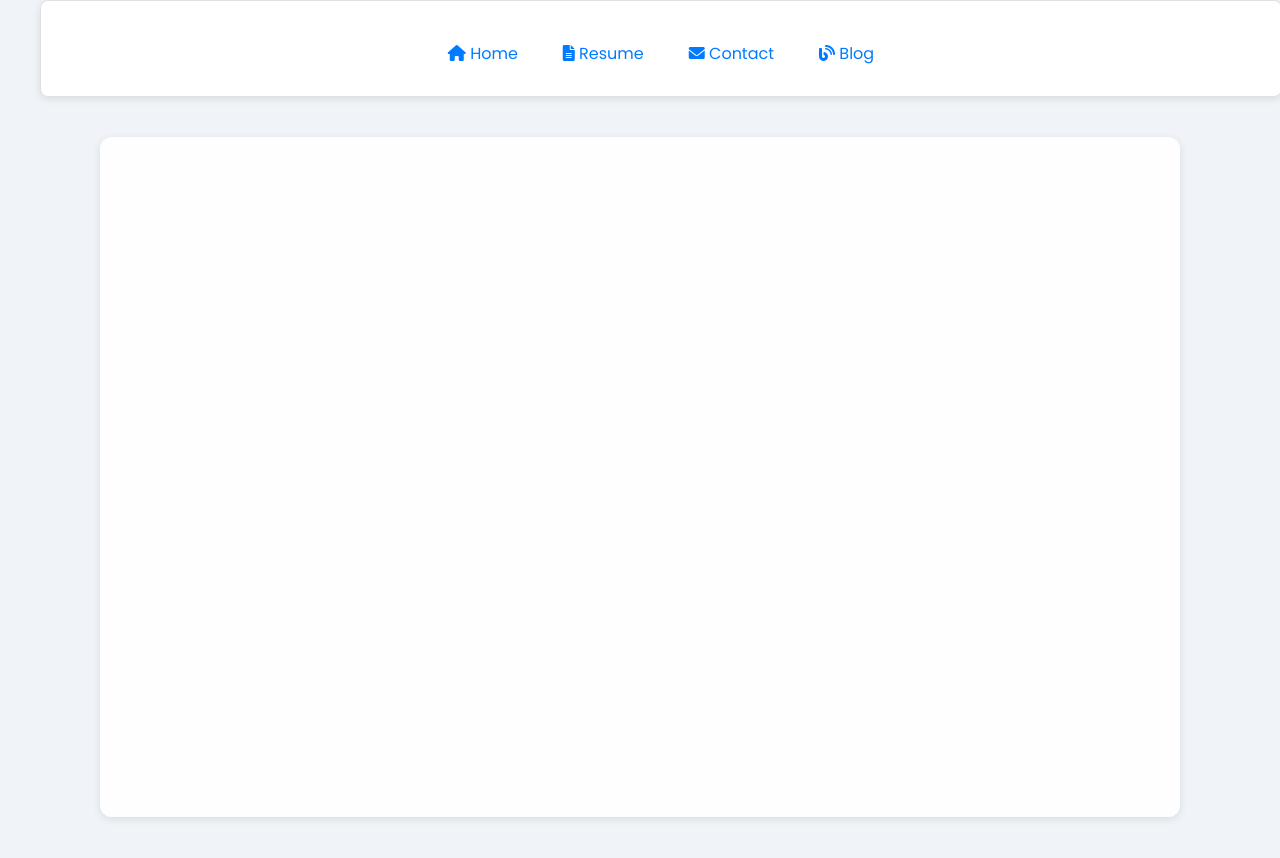
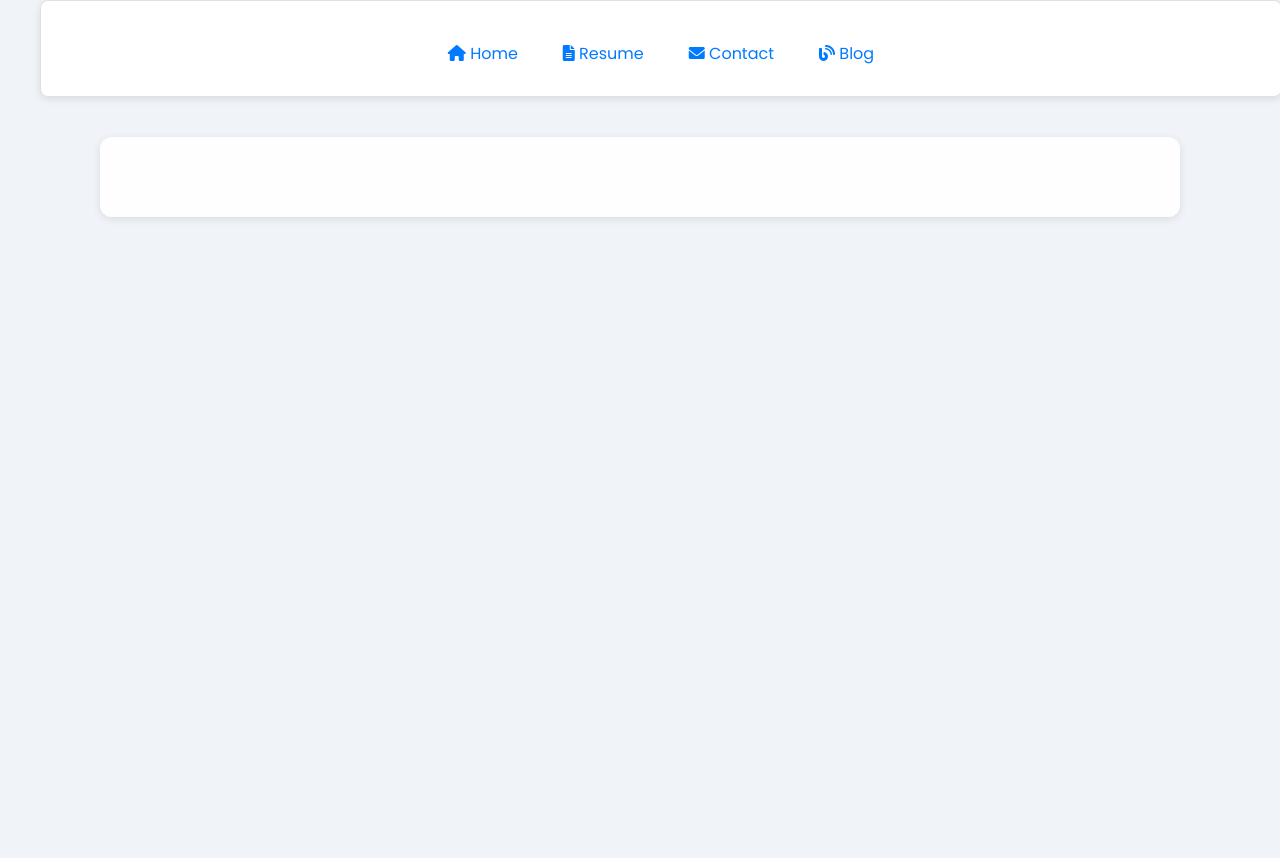
Before and after one commit to azizzailani/azizzailani.github.io, a Jekyll site: the page built from about.md, in a window 1280 px wide. Shown: the top 858 px of the page. Built offline with Jekyll 4.4.1, drawn with Linux system fonts in a browser that asks for light colours; our own code applies the rules of GitHub Pages for plain Markdown files.

Commit message:
💄 style: remove min-height properties to allow main content to adjust dynamically

```diff
--- a/assets/css/style.css
+++ b/assets/css/style.css
@@ -76,7 +76,7 @@ main {
     box-shadow: 0 2px 8px rgba(0, 0, 0, 0.1);
     margin: 20px auto 0 auto;
     line-height: 1.6;
-    min-height: 600px;
+    /* Menghapus min-height agar main mengikuti konten */
 }
 
 /* Judul Seksi */
@@ -129,7 +129,6 @@ p {
         max-width: 100%;
         padding: clamp(15px, 4%, 40px);
         margin-top: 10px;
-        min-height: 500px;
     }
 }
 
@@ -146,7 +145,6 @@ p {
         max-width: 100%;
         padding: 20px;
         margin-top: 10px;
-        min-height: 400px;
     }
 
     nav {
@@ -164,6 +162,5 @@ p {
     main {
         padding: clamp(30px, 6%, 60px);
         max-width: 1200px;
-        min-height: 700px;
     }
 }
```
